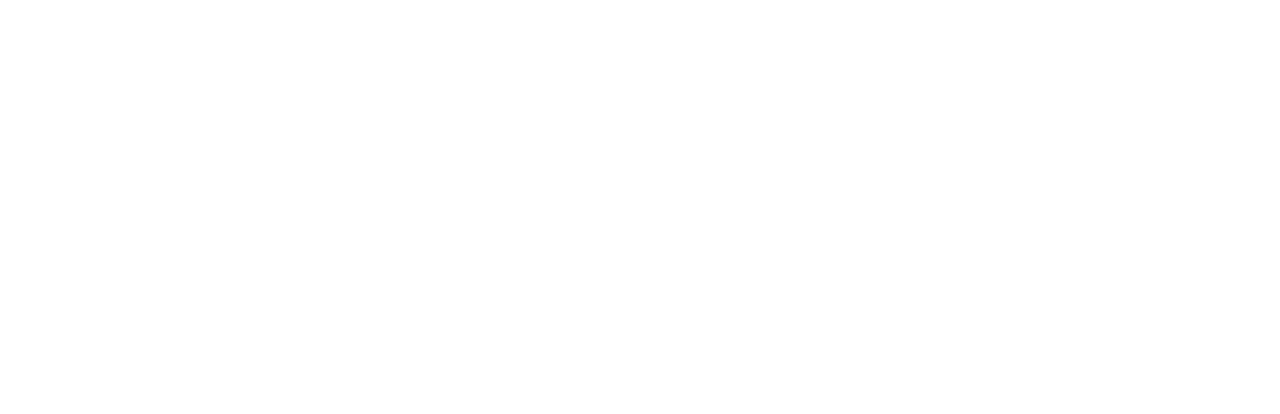
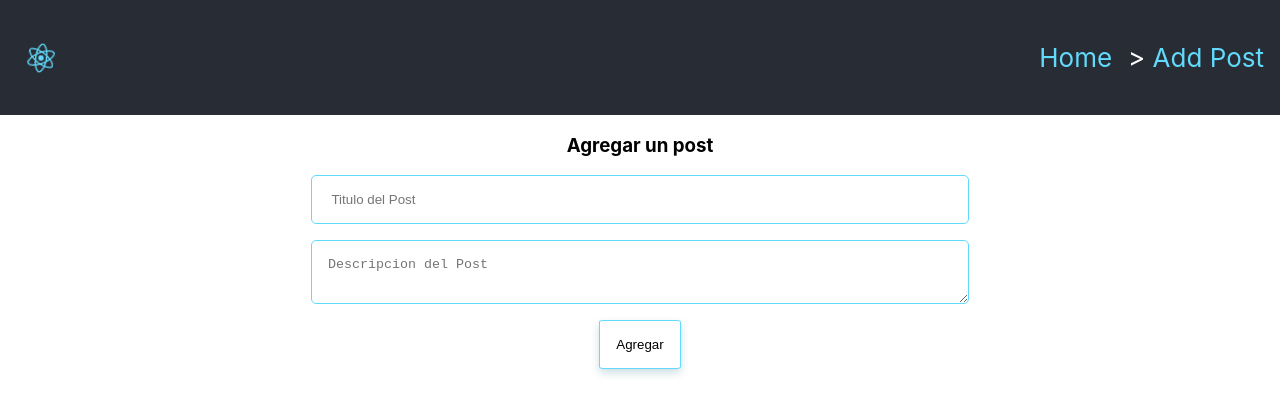
Before and after one commit to LizClaudia/PruebasReact, a React (Create React App) app: page /add_post in a window 1280 px wide. Before the commit this address had no page. Shown: the top 414 px of the page. Built offline with nearby package versions, Linux system fonts and the light colour scheme.

Commit message:
Modifying breadcrumbs and buttons

```diff
--- a/src/app/App.tsx
+++ b/src/app/App.tsx
@@ -1,20 +1,22 @@
-import React from 'react';
-import '../styles/App.css';
-import MainComponent from './components/layout/main.component';
-import { Route, BrowserRouter as Router, Routes } from 'react-router-dom';
-import AddPost from './pages/addPost/addPost.page';
+import React from "react";
+import "../styles/App.css";
+import MainComponent from "./components/layout/main.component";
+import { Route, BrowserRouter as Router, Routes } from "react-router-dom";
+import AddPost from "./pages/addPost/addPost.page";
+import Home from "./pages/home/home.page";
 
 function App() {
   return (
     <Router>
       <Routes>
-        <Route path='/' element={<MainComponent/>}/>
-        <Route path='/addpost' element={<AddPost/>}/>
+        <Route path="/" element={<MainComponent />}>
+          <Route index element={<Home />} /> {/* Home por defecto */}
+          <Route path="home" element={<Home />} />
+          <Route path="add_post" element={<AddPost />} />
+        </Route>
       </Routes>
     </Router>
-
   );
 }
 
-
 export default App;
--- a/src/app/components/layout/header/header.component.tsx
+++ b/src/app/components/layout/header/header.component.tsx
@@ -5,7 +5,7 @@ function Header() {
   return (
     <header className="App-header">
       <img src={logo} className="App-logo" alt="logo" />
-      <BreadcrumbComponent></BreadcrumbComponent>
+      <BreadcrumbComponent/>
     </header>
   );
 }
--- a/src/app/components/layout/main.component.tsx
+++ b/src/app/components/layout/main.component.tsx
@@ -1,24 +1,14 @@
-import React, { useEffect } from 'react'
-import Header from './header/header.component'
 
-import MainContentComponent from './main_content/main_content.component'
-import ButtonComponent from '../shared/button/button.component'
-import { useNavigate } from 'react-router-dom'
-
-
+import Header from "./header/header.component";
+import { Outlet } from "react-router-dom";
 
 function MainComponent() {
-  const navigate = useNavigate();
-  const handleclkic = async ()=>{
-  navigate('/addpost');
-  }
   return (
-   <div>
-    <Header></Header>
-    <MainContentComponent></MainContentComponent>
-    <ButtonComponent onclick={handleclkic}></ButtonComponent>
-   </div>
-  )
+    <div>
+      <Header></Header>
+      <Outlet/>
+    </div>
+  );
 }
 
-export default MainComponent
+export default MainComponent;
--- a/src/app/components/shared/breadcrumbs/breadcrumbs.component.tsx
+++ b/src/app/components/shared/breadcrumbs/breadcrumbs.component.tsx
@@ -1,27 +1,36 @@
-import React from 'react'
+import React from "react";
 
-import Breadcrumbs from '@mui/material/Breadcrumbs';
-import Link from '@mui/material/Link';
-
-function handleClick(event: React.MouseEvent<HTMLDivElement, MouseEvent>) {
-    event.preventDefault();
-    console.info('You clicked a breadcrumb.');
-  }
+import { Link, useLocation } from "react-router-dom";
 
 export default function BreadcrumbComponent() {
+  const location = useLocation();
+  const pathName = location.pathname.split("/").filter((x) => x);
+
+  function Capitalize(word: string){
+    return word.replace(/[_-]/g," ").replace(/\b\w/g, (char) => char.toUpperCase());
+  }
   return (
-    <div role="presentation" onClick={handleClick}>
-      <Breadcrumbs aria-label="breadcrumb">
-        <Link className='link'  href="/">
-          Posts
-        </Link>
-        <Link
-         className='link'
-          href="/"
-        >
-          Edit Post
-        </Link>
-      </Breadcrumbs>
-    </div>
-  )
+
+      <ul className="App-ul">
+        <li>
+          <Link className="App-link" to={"/"}>
+            Home
+          </Link>
+        </li>
+
+        {pathName.map((value, index) => {
+          const where = `/${pathName.slice(0, index + 1).join("/")}`;
+
+          return (
+            <li key={where}>
+              <span>{'> '}</span>
+              <Link className="App-link" to="{where}">
+                {Capitalize(value)}
+              </Link>
+            </li>
+          );
+        })}
+
+      </ul>
+  );
 }
--- a/src/app/components/shared/button/button.component.tsx
+++ b/src/app/components/shared/button/button.component.tsx
@@ -1,12 +1,14 @@
 import React from "react";
 interface ButtonProps {
   onclick?: (e?: React.MouseEvent<HTMLButtonElement>) => void;
+  className?:string;
+  children: React.ReactNode;
 }
 
-export default function ButtonComponent({ onclick =()=>{}}: ButtonProps) {
+export default function ButtonComponent({ onclick =()=>{}, className = "App-buttonAdd",children= '+',}: ButtonProps) {
   return (
-    <button className="App-buttonAdd" onClick={(e) => onclick ? onclick(e) : undefined}>
-      +
+    <button className={className} onClick={onclick}>
+      {children}
     </button>
   );
 }
--- a/src/app/pages/addPost/addPost.page.tsx
+++ b/src/app/pages/addPost/addPost.page.tsx
@@ -60,7 +60,7 @@ function AddPost() {
           placeholder="Descripcion del Post"
         ></textarea>
 
-        <ButtonComponent onclick={submit}></ButtonComponent>
+        <ButtonComponent onclick={submit} children={'Agregar'} className="App-submit"></ButtonComponent>
       </form>
       <div className="App-grid">
         {cards.map((card, index) => (
--- /dev/null
+++ b/src/app/pages/home/home.page.tsx
@@ -0,0 +1,21 @@
+import React from "react";
+import MainContentComponent from "../../components/layout/main_content/main_content.component";
+import ButtonComponent from "../../components/shared/button/button.component";
+import { useNavigate } from "react-router-dom";
+
+function Home() {
+
+    const navigate = useNavigate();
+    const handleclkic = async () => {
+      navigate("/add_post");
+    };
+
+  return (
+    <div>
+      <MainContentComponent></MainContentComponent>
+      <ButtonComponent onclick={handleclkic} children='+'></ButtonComponent>
+    </div>
+  );
+}
+
+export default Home;
--- a/src/styles/App.css
+++ b/src/styles/App.css
@@ -26,13 +26,21 @@
   padding: 1rem;
 }
 
+.App-ul{
+  list-style: none;
+  display: flex;
+  gap:1rem;
+}
+
 .App-link {
   color: #61dafb;
+  text-decoration: none;
 }
 
 .App-card {
   border: 1px solid #61dafb;
   border-radius: 10px;
+  padding: 1rem;
 
 }
 
@@ -79,6 +87,14 @@
   width: 50%;
   padding: 1rem;
 }
+.App-submit{
+  border: 1px solid #61dafb;
+  background-color: transparent;
+  box-shadow:  0 4px 8px rgba(4, 93, 111, 0.2);
+  border-radius: 5%;
+  padding: 1rem;
+  cursor: pointer;
+}
 
 @keyframes App-logo-spin {
   from {
--- /dev/null
+++ b/vite.config.ts
@@ -0,0 +1,14 @@
+import { defineConfig, loadEnv } from 'vite';
+import react from '@vitejs/plugin-react';
+
+export default defineConfig(({ mode }) => {
+  // Cargar variables de entorno según el modo (development, production)
+  const env = loadEnv(mode, process.cwd());
+
+  return {
+    plugins: [react()],
+    define: {
+      'import.meta.env.VITE_API_URL': JSON.stringify(env.VITE_API_URL),
+    },
+  };
+});
```
Also changed, not shown: package.json (+9 -4 lines), 2 other files (tests, documents, lock files or other folders).
